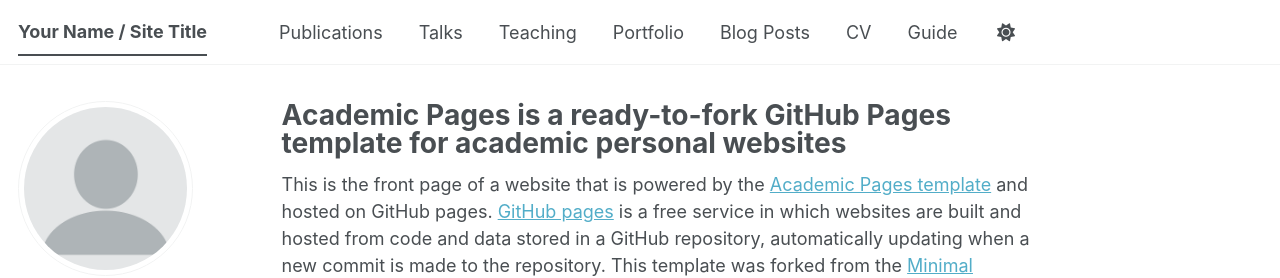
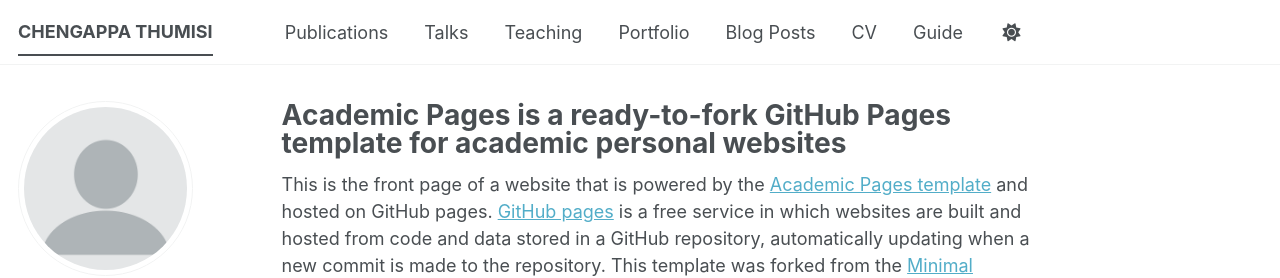
Before and after one commit to digitalct/chengappathumisi.github.io, a Jekyll site: the page built from _pages/about.md, in a window 1280 px wide. Shown: the top 278 px of the page. Built offline with Jekyll 4.4.1, drawn with Linux system fonts in a browser that asks for light colours; some web fonts are replaced; a script bundle is joined from its source files by our own code; library files that are not in the unit come from our copies.

Commit message:
Update _config.yml

```diff
--- a/_config.yml
+++ b/_config.yml
@@ -9,14 +9,14 @@
 # Basic Site Settings
 locale                   : "en-US"
 site_theme               : "default" # The available themes options are "default", "air", "sunrise", "mint", "dirt" and "contrast"
-title                    : "Your Name / Site Title"
+title                    : "CHENGAPPA THUMISI"
 title_separator          : "-"
 name                     : &name "Your Name"
 description              : &description "Your Name's academic portfolio"   # Update this with a general description of your site, this is the default if not overridden by a page
 url                      : https://academicpages.github.io # The base hostname & protocol for your site e.g. "https://[your GitHub username].github.io",
                                                            # or if you already have some other page hosted on Github then use "https://[your GitHub username].github.io/[Your Repo Name]"
 baseurl                  : "" # the subpath of your site, e.g. "/blog"
-repository               : "academicpages/academicpages.github.io"
+repository               : "chengappathumisi.github.io"
 
 # Site Author - The following control what appear as part of the author content on the side bar.
 #               If a field is blank the icon and link will not appear, otherwise it will be shown.
```
